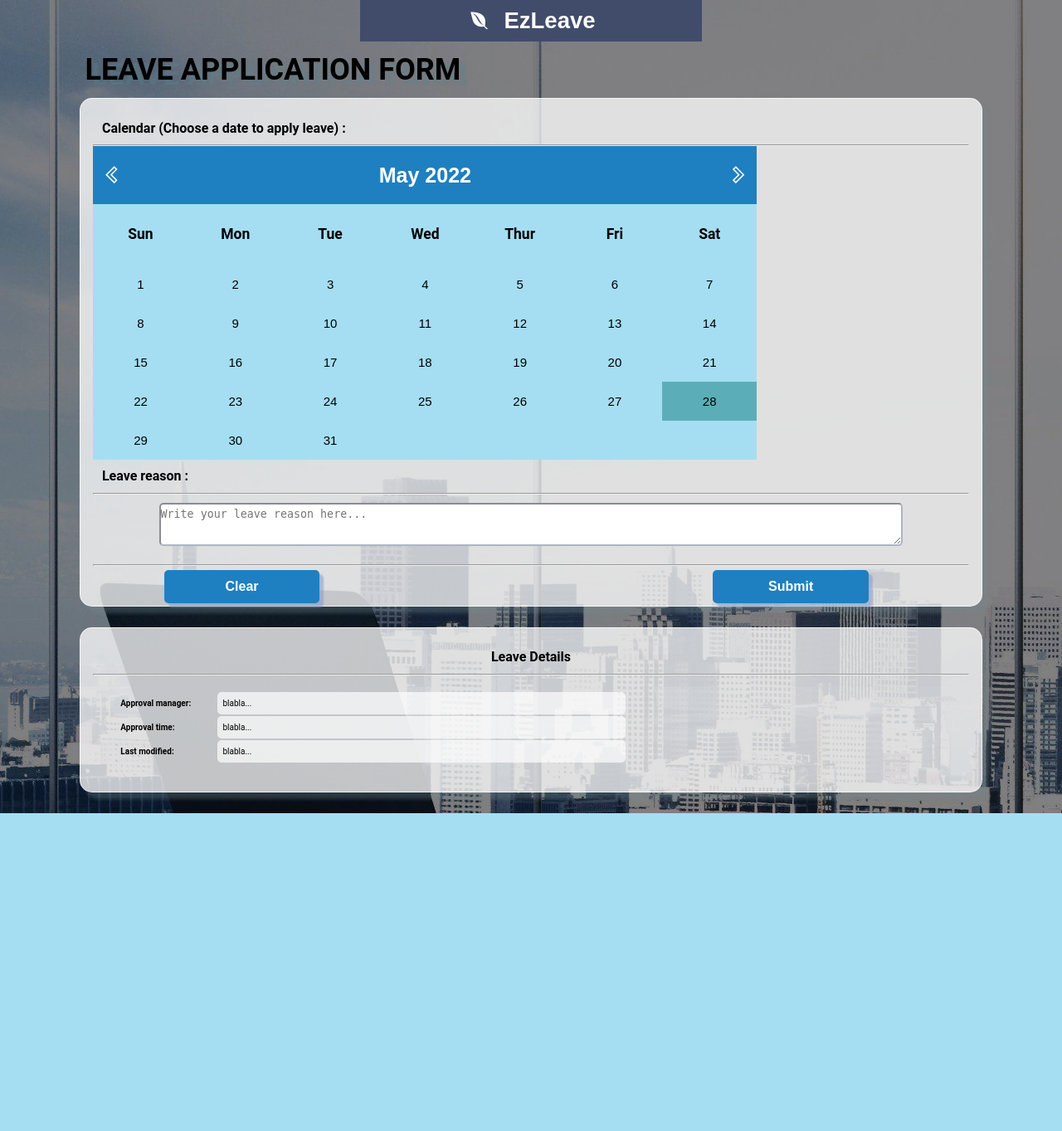
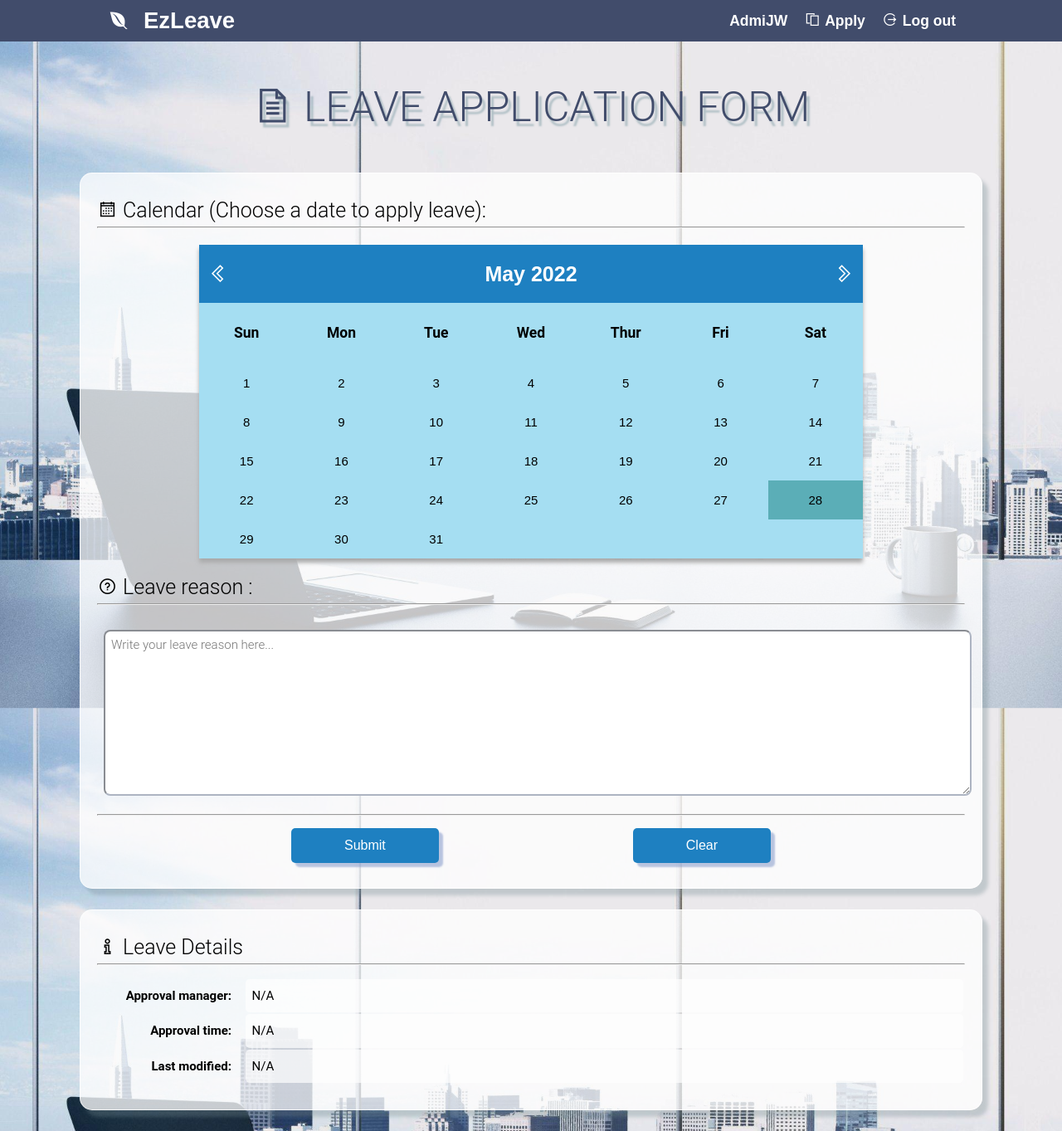
Before and after one commit to Ethanlyt/ezLeave, a PHP site: page /staffForm.html in a window 1280 px wide. Shown: the whole page at 83% size. Before the commit the page ends 980 px from the top, so only its background shows below. Run offline with PHP 8.4, Linux system fonts and the light colour scheme.

Commit message:
Completed checking Staff Form

```diff
--- a/css/general.css
+++ b/css/general.css
@@ -35,6 +35,7 @@ html {
 
 a {
     text-decoration: none;
+    color: unset;
 }
 
 
@@ -43,7 +44,6 @@ a {
     border: none;
     background-color: transparent;
     cursor: pointer;
-    color: unset;
 }
 
 
--- a/css/managerHome.css
+++ b/css/managerHome.css
@@ -104,8 +104,12 @@ body {
     margin-bottom: 1em;
 }
 
+.application-time {
+    font-weight: 300;
+}
 
-.status-pending { color: rgb(94, 94, 94); }
+
+.status-pending { color: var(--blue2); }
 .status-verified { color: rgb(8, 181, 8); }
 .status-rejected { color: rgb(233, 45, 45); }
 
--- a/css/staffForm.css
+++ b/css/staffForm.css
@@ -1,104 +1,114 @@
-
 body {
     background-size: cover;
     background-position: center;
     background-attachment: fixed;
-    min-height: 100vh;
-    background: rgba(0, 0, 0, .45) url("/image/bluebackground.jpg");
-    background-blend-mode: darken;
-    place-items: center;
+    background-image: url("/image/bluebackground.jpg");
 }
 
 
-.topic{
-    text-shadow: 8px 6px 2px rgba(90, 131, 142, 0.388);
-    padding-top: 1%;
-    padding-left: 8%;
-    padding-bottom: 1%;
-    margin-right: auto;
-    font-size: large;
+
+.topic {
+    margin: 1em 0;
+    text-shadow: 4px 6px 2px rgba(90, 131, 142, 0.388);
+    text-align: center;
+
+    font-size: 5rem;
+    font-weight: 300;
+    color: var(--blue4);
 }
 
-.calendar_area, .details_area{
+
+
+.calendar_area,
+.details_area {
     width: 85%;
-    min-height: fit-content;
-    margin: auto;
     background-color: #ffffffc1;
     box-shadow: 7px 8px 4px rgba(115, 139, 145, 0.333);
-    text-align:center;
-    border:1px solid rgba(255, 255, 255, 0.758);
-    border-radius:15px;
-    margin-bottom: 25px;
-    padding: 1.2%;
-
-}
-.form_parameter{
- text-align: left;
- padding: 1%;
- font-size:medium;
- font-weight: bold;
+    border: 1px solid rgba(255, 255, 255, 0.758);
+    border-radius: 15px;
+    margin: 25px auto;
+    padding: 3rem 2rem;
 }
 
+
+
+.form_parameter {
+    font-size: 2.5rem;
+    font-weight: 300;
+}
+
+hr {
+    margin: .5em 0 1.5em 0;
+}
+
+
+.calendar {
+    margin: 2rem auto;
+    box-shadow: 0 5px 5px rgb(170, 170, 170);
+}
+
+
+
 .leave_reason {
-    border:2px inset rgba(109, 121, 146, 0.559);
-    border-radius: 5px;
-    line-height: 180%;
-    width: 85%;
-    margin-bottom: 20px;
-    margin-top: 1%;
-  }
+    width: 100%;
+    min-height: 200px;
+    border: 2px inset rgba(109, 121, 146, 0.559);
+    border-radius: 8px;
+    margin: 1em .5em;
+    padding: .5em;
 
-.option{
-    padding-right: 8%;
-    padding: 5px 10% 5px 10px;
+    font-family: 'Roboto', sans-serif;
+    font-size: 1.5rem;
+    font-weight: 300;
 }
-.button_right, .button_left{
-    font-weight: bold;
-    border-style:none;
-    margin-right:15px;
-    width:20%;
-    height: 40px;
+
+.option {
+    display: flex;
+    justify-content: space-evenly;
+}
+
+.button_form {
+    padding: .75em 4em;
+    font-weight: 300;
     box-shadow: 5px 5px 2px rgba(132, 154, 201, 0.562);
-    font-size: 16px;
+    font-size: 1.6rem;
     border-radius: 5px;
     background-color: var(--blue3);
     color: white;
 
+    transition: all .3s ease;
 }
 
-.button_left{
-    margin-left: 8%;
-    float:left;
-}
-.button_right{
-    margin-left: 8%;
-    float:right;
+.button_form:is(:hover, :focus) {
+    background-color: rgb(14, 78, 167);
 }
 
-.button_left:active, .button_right:active{
-    background-color: rgba(39, 113, 217, 0.68);
-    color:white;
-}
-.details_sentence{
+
+.details_sentence {
     font-weight: bold;
 }
 
-.calendar_style{
+.calendar_style {
     margin: auto;
     padding-bottom: 1%;
 
 }
 
-.leave_detail, .leave_detail_parameter,.leave_detail_parameter_cont{
-    text-align: left;
-    padding: 8px 30px 8px 8px;
-    margin: 10px 20px 10px 15px;
-    font-size:x-small;
+.leave_detail {
+    width: 100%;
+    font-size: 1.5rem;
 }
 
-.content{
+
+.leave_detail_parameter_cont {
+    text-align: right;
+    padding: .5em 1em;
+    min-width: 175px;
+}
+
+.content {
     background-color: #ffffffaf;
     border-radius: 5px;
-    width: 80%;
-    padding-left: 1%;
+    width: 100%;
+    padding: .75em 0 .75em .5em;
 }
--- a/javascript/calendar.js
+++ b/javascript/calendar.js
@@ -122,6 +122,7 @@ function setDays() {
 function getButton(day) {
     const button = document.createElement('button');
     button.classList.add('button', 'calendar-button');
+    button.type = "button";
     button.innerText = day;
     button.addEventListener('click', ()=> {
         date.day = day;
--- a/staffForm.html
+++ b/staffForm.html
@@ -3,11 +3,11 @@
 
 <head>
     <title>Leave Application form</title>
-    <link rel="stylesheet" href="css/staffForm.css">
     <link rel="stylesheet" href="css/nav.css">
     <link rel="stylesheet" href="css/jumbotron.css">
     <link rel="stylesheet" href="css/general.css">
     <link rel="stylesheet" href="css/calendar.css">
+    <link rel="stylesheet" href="css/staffForm.css">
 
     <script src="/javascript/staffForm.js"></script>
     <script src="/javascript/calendar.js"></script>
@@ -29,15 +29,25 @@
             <i class="nav-brand-img lab la-envira"></i>
             <span class="nav-brand-title">EzLeave</span>
         </a>
+        <ul class="nav-menu">
+            <li class="nav-item">
+                AdmiJW
+            </li>
+            <li class="nav-item">
+                <a href="#"><i class="las la-copy"></i>Apply</a>
+            </li>
+            <li class="nav-item">
+                <a href="#"><i class="las la-sign-out-alt"></i>Log out</a>
+            </li>
+        </ul>
     </nav>
 
-    <div class="topic">
-        <h1>LEAVE APPLICATION FORM</h1>
-    </div>
+    <main>
+        <h1 class="topic"><i class="las la-file-alt"></i> LEAVE APPLICATION FORM</h1>
 
-    <div class="calendar_area">
-        <form name="leave_form" method="GET" action="">
-            <div class="form_parameter">Calendar (Choose a date to apply leave) : </div>
+        <form name="leave_form" method="GET" action="" class="calendar_area">
+            <label for="calendar-input" class="form_parameter"><i class="las la-calendar"></i> Calendar (Choose a date to apply leave): </label>
+
             <hr>
 
             <div class="calendar">
@@ -53,18 +63,18 @@
                         <button type="button" class="button calendar-header-btn" id="calendar-yr-right"><i class="las la-chevron-right"></i></button>
                     </div>
 
-                    <button class="button calendar-mon calendar-mon1">Jan</button>
-                    <button class="button calendar-mon calendar-mon2">Feb</button>
-                    <button class="button calendar-mon calendar-mon3">Mar</button>
-                    <button class="button calendar-mon calendar-mon4">Apr</button>
-                    <button class="button calendar-mon calendar-mon5">May</button>
-                    <button class="button calendar-mon calendar-mon6">Jun</button>
-                    <button class="button calendar-mon calendar-mon7">Jul</button>
-                    <button class="button calendar-mon calendar-mon8">Aug</button>
-                    <button class="button calendar-mon calendar-mon9">Sep</button>
-                    <button class="button calendar-mon calendar-mon10">Oct</button>
-                    <button class="button calendar-mon calendar-mon11">Nov</button>
-                    <button class="button calendar-mon calendar-mon12">Dec</button>
+                    <button type="button" class="button calendar-mon calendar-mon1">Jan</button>
+                    <button type="button" class="button calendar-mon calendar-mon2">Feb</button>
+                    <button type="button" class="button calendar-mon calendar-mon3">Mar</button>
+                    <button type="button" class="button calendar-mon calendar-mon4">Apr</button>
+                    <button type="button" class="button calendar-mon calendar-mon5">May</button>
+                    <button type="button" class="button calendar-mon calendar-mon6">Jun</button>
+                    <button type="button" class="button calendar-mon calendar-mon7">Jul</button>
+                    <button type="button" class="button calendar-mon calendar-mon8">Aug</button>
+                    <button type="button" class="button calendar-mon calendar-mon9">Sep</button>
+                    <button type="button" class="button calendar-mon calendar-mon10">Oct</button>
+                    <button type="button" class="button calendar-mon calendar-mon11">Nov</button>
+                    <button type="button" class="button calendar-mon calendar-mon12">Dec</button>
                 </div>
 
                 <!-- Section for selecting months -->
@@ -127,36 +137,38 @@
                 <span class="calendar-grid calendar-grid42"></span>
             </div>
 
-            <div class="form_parameter">Leave reason : </div>
+            <label class="form_parameter"><i class="las la-question-circle"></i> Leave reason : </label>
+
             <hr>
-            <div> <textarea name="leave reason" class="leave_reason" from="leave form" placeholder="Write your leave reason here..."></textarea> </div>
+
+            <textarea name="leave_reason" class="leave_reason" id="leave_reason" form="leave_form" placeholder="Write your leave reason here..."></textarea>
+
             <hr>
+
             <div class="option">
-                <input type="submit" value="Submit" class="button_right">
-                <input type="reset" value="Clear" class="button_left">
+                <input type="submit" value="Submit" class="button button_form">
+                <input type="reset" value="Clear" class="button button_form">
             </div>
-
         </form>
-        <br><br>
-    </div>
+    </main>
 
     <div class="details_area">
-        <div class="form_parameter" style="text-align:center">Leave Details </div><hr>
+        <div class="form_parameter"><i class="las la-info"></i> Leave Details </div><hr>
+
         <table class="leave_detail">
             <tr class="leave_detail_parameter">
                 <th class="leave_detail_parameter_cont">Approval manager: </th>
-                <td class="content">blabla...</td>
+                <td class="content">N/A</td>
             </tr>
             <tr class="leave_detail_parameter">
                 <th class="leave_detail_parameter_cont">Approval time: </th>
-                <td class="content">blabla...</td>
+                <td class="content">N/A</td>
             </tr>
             <tr class="leave_detail_parameter">
                 <th class="leave_detail_parameter_cont">Last modified: </th>
-                <td class="content">blabla...</td>
+                <td class="content">N/A</td>
             </tr>
         </table>
-
     </div>
 
 </body>
```
Also changed, not shown: calendar.html (+12 -12 lines).
